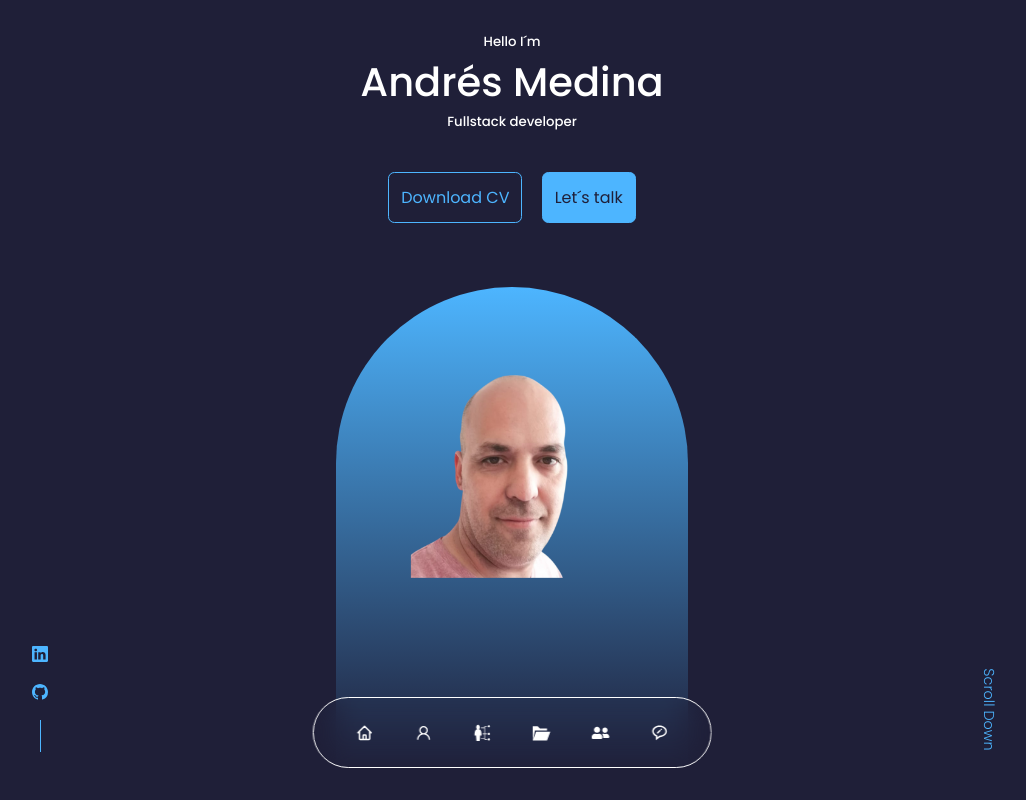
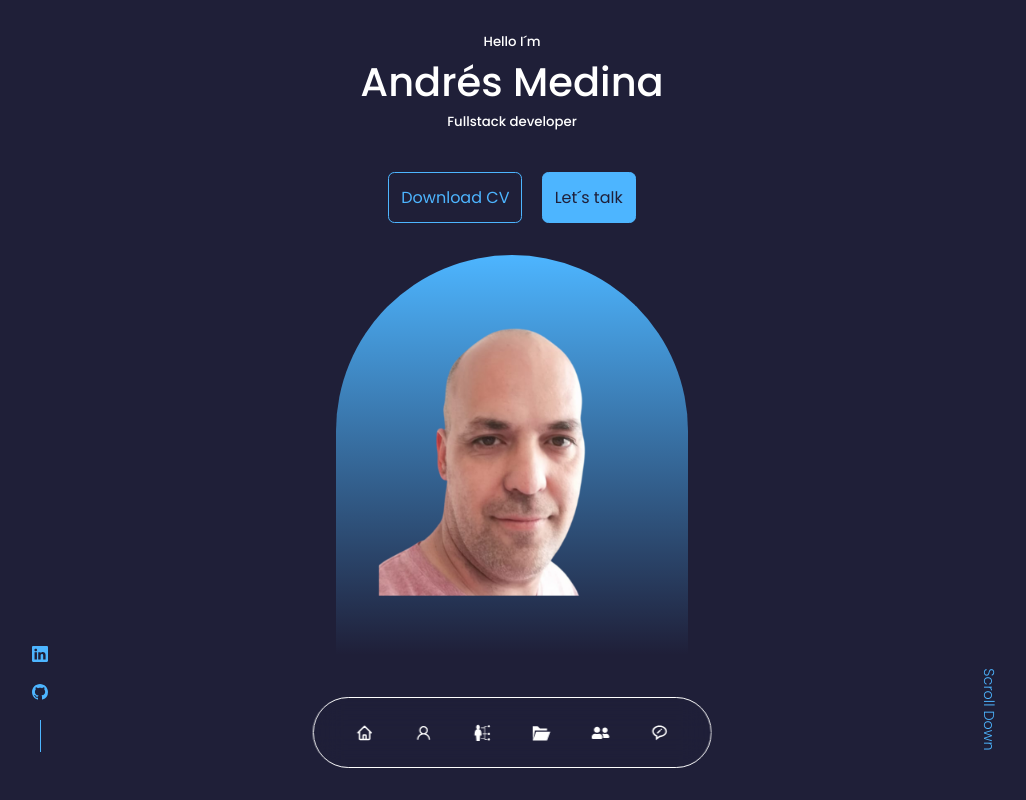
Before and after one commit to anmedina-arg/portfolio, a React (Create React App) app: page / in a window 1280 px wide. Shown: the top 800 px of the page, without its empty margins (128-1154 px from the left). Built offline with nearby package versions, Linux system fonts and the light colour scheme.

Commit message:
improve the piscture of mine

```diff
--- a/src/components/header/header.css
+++ b/src/components/header/header.css
@@ -42,13 +42,11 @@ header {
 .me {
   background: linear-gradient(var(--color-primary), transparent);
   width: 22rem;
-  height: 30rem;
-  position: absolute;
-  left: calc(50% - 11rem);
-  margin-top: 4rem;
+  height: 25rem;
   border-radius: 12rem 12rem 0 0;
   overflow: hidden;
-  padding: 2rem 1.5rem 1.5rem 1.5rem;
+  margin: 2rem auto 0;
+  display: flex;
 }
 
 .picture {
```
